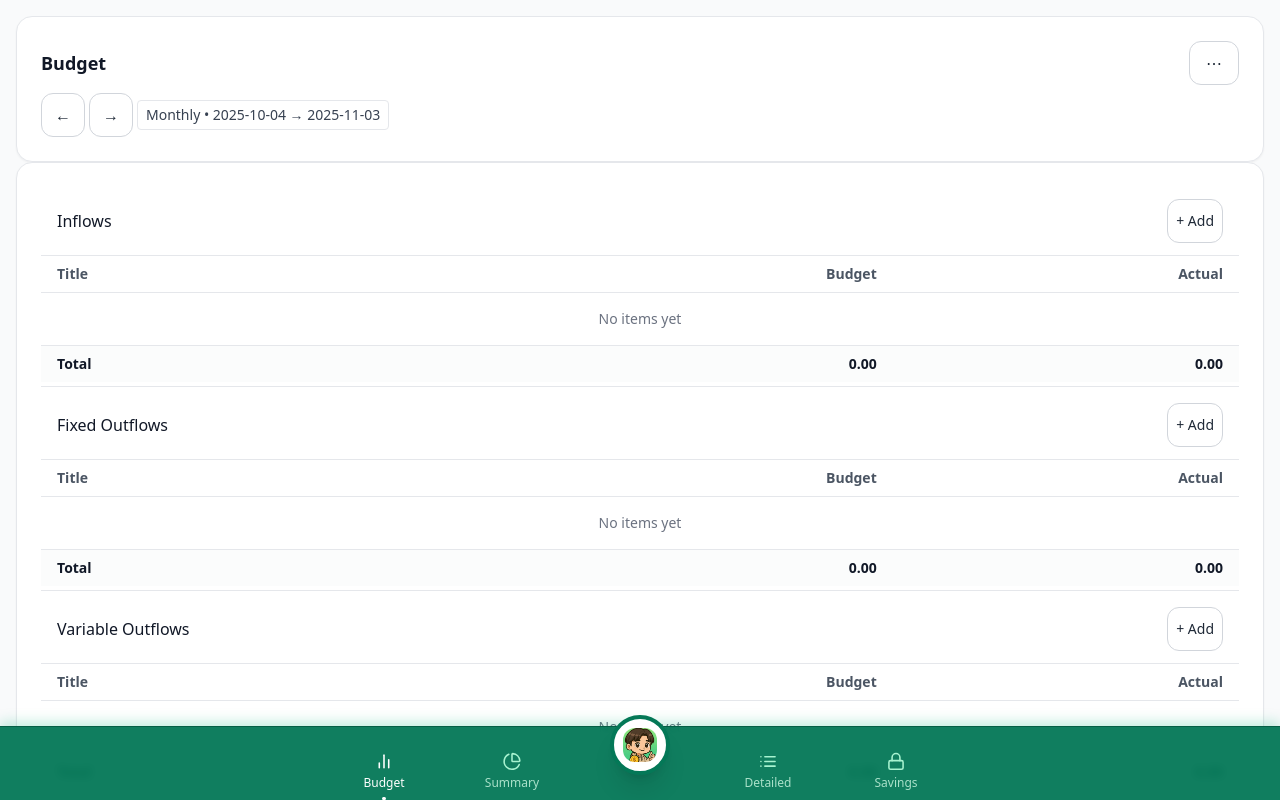
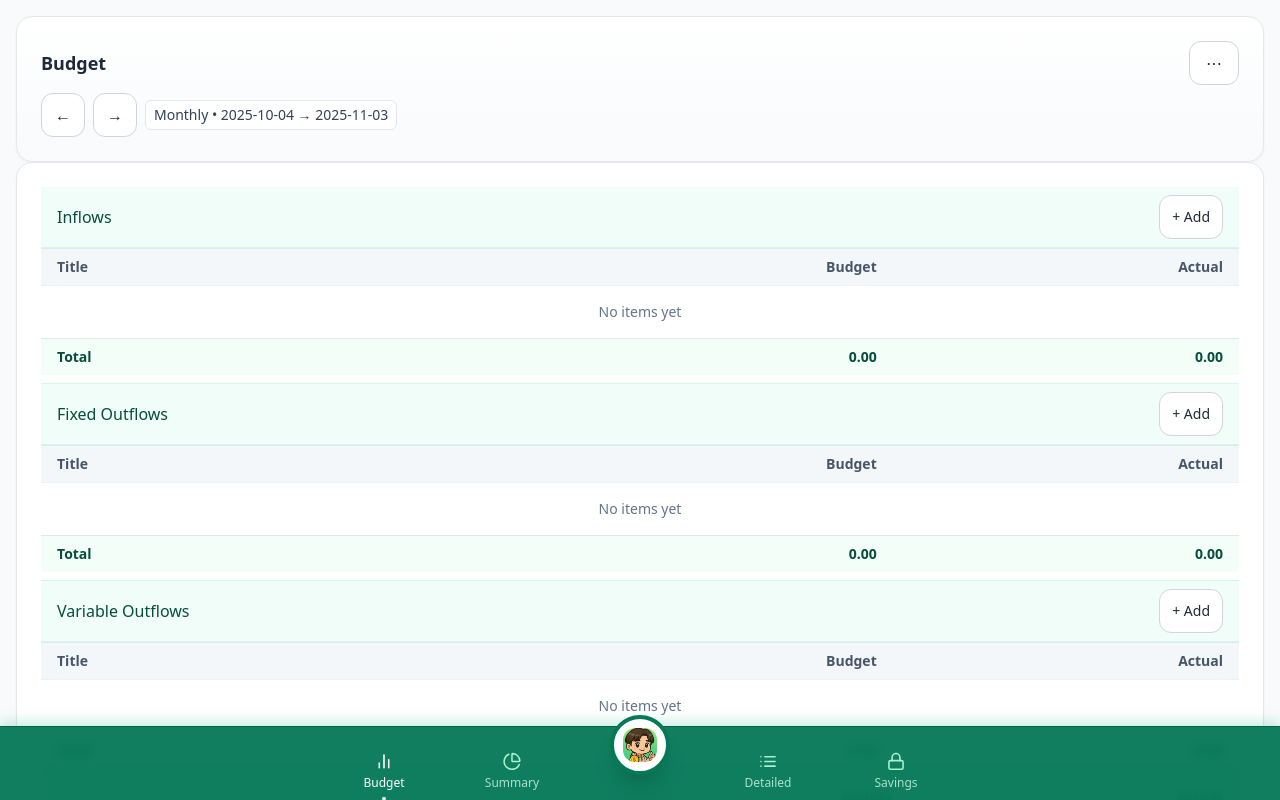
Before and after one commit to crampdg/expense-tracker, a React (Create React App) app: page / in a window 1280 px wide. Both pictures are taken after a click on the tab "Budget". Built offline with nearby package versions, Linux system fonts and the light colour scheme.

Commit message:
budget tab update

```diff
--- a/src/components/BudgetTab.jsx
+++ b/src/components/BudgetTab.jsx
@@ -10,11 +10,14 @@ import SharePDFButton from "./ui/SharePDFButton.jsx";
 import Modal from "./ui/Modal.jsx";
 
 /**
- * BudgetTab (editor-only nesting)
- * - Subcategories are one level deep.
- * - The ONLY way to set/move/remove a parent is in BudgetEditModal.
- * - No drag, no "Parent > Child", no "+ Sub", no inline move.
- * - Collapse toggle (▾/▸) stays for readability.
+ * Visual pass:
+ * - Section headers on a soft emerald tint
+ * - Table thead shaded & sticky; zebra rows
+ * - Sub-rows show a left guide + indent
+ * - Totals & Net have subtle emphasis backgrounds
+ * - Card uses a soft white→slate gradient for separation
+ *
+ * Behavior unchanged from previous version (persisted collapses, editor, etc.)
  */
 export default function BudgetTab({
   period,
@@ -28,11 +31,10 @@ export default function BudgetTab({
   showUndoToast,
   onBulkRenameTransactions,
 }) {
-  // -------------------- Helpers --------------------
+  // -------------------- helpers --------------------
   const norm = (s) => (s ?? "").trim().toLowerCase().replace(/\s+/g, " ");
   const isBlank = (s) => !s || !s.trim();
 
-  // Robust period defaults (prevents invalid dates from crashing render)
   const VALID_TYPES = new Set(["Monthly", "Biweekly", "Weekly", "SemiMonthly", "Annually"]);
   const todayISO = new Date().toISOString().slice(0, 10);
   const coerceISO = (s) => (/^\d{4}-\d{2}-\d{2}$/.test(s || "") ? s : todayISO);
@@ -47,7 +49,6 @@ export default function BudgetTab({
       category: it.category ?? "",
       amount: Number(it.amount ?? 0),
       auto: !!it.auto,
-      // Type only matters for outflows top-level; default to "variable" if missing
       type:
         section === "outflows"
           ? it.type === "fixed"
@@ -64,10 +65,8 @@ export default function BudgetTab({
         : [],
     }));
 
-  // derived accessors into budgets state
   const getArray = (section) => normalizeTree(budgets?.[section], section);
   const setArray = (section, newArr) => setBudgets((prev) => ({ ...prev, [section]: newArr }));
-
   const getItemAtPath = (section, path) =>
     path.length === 1
       ? getArray(section)[path[0]]
@@ -90,13 +89,11 @@ export default function BudgetTab({
       )
     );
 
-  // Editing / history
-  const [editing, setEditing] = useState(null); // {section, path, isNew, presetType?}
+  const [editing, setEditing] = useState(null);
   const [history, setHistory] = useState([]);
   const [menuOpen, setMenuOpen] = useState(false);
   const [periodOpen, setPeriodOpen] = useState(false);
 
-  // history snapshot
   const pushHistory = () =>
     setHistory((h) => [
       ...h,
@@ -114,11 +111,11 @@ export default function BudgetTab({
       showUndoToast?.("Undid last change");
       setHistory((h) => h.slice(0, -1));
     } catch {
-      // ignore
+      /* ignore */
     }
   };
 
-  // -------------------- Period math (defensive) --------------------
+  // -------------------- period math (defensive) --------------------
   const offsetStart = useMemo(() => {
     try {
       return getAnchoredPeriodStart(
@@ -127,7 +124,6 @@ export default function BudgetTab({
         periodOffset
       );
     } catch {
-      // Hard fallback to today if utils choke on input
       const d = new Date(safePeriod.anchorDate || todayISO);
       return new Date(Date.UTC(d.getUTCFullYear(), d.getUTCMonth(), d.getUTCDate()));
     }
@@ -137,7 +133,6 @@ export default function BudgetTab({
     try {
       return calcPeriodEnd(safePeriod.type, offsetStart);
     } catch {
-      // 1-day fallback
       const d = new Date(offsetStart);
       d.setUTCDate(d.getUTCDate() + 1);
       return d;
@@ -160,7 +155,7 @@ export default function BudgetTab({
     }
   }, [offsetEnd]);
 
-  // ---- Actuals in period ----------------------------------------------------
+  // ---- actuals for period ---------------------------------------------------
   const txs = Array.isArray(transactions) ? transactions : [];
 
   const inflowActuals = useMemo(() => {
@@ -214,7 +209,7 @@ export default function BudgetTab({
   const netBudgeted = inflowsTotalBudget - outflowsTotalBudget;
   const netActual = inflowsTotalActual - outflowsTotalActual;
 
-  // ---- Auto-rows from transactions in active period ------------------------
+  // ---- auto-rows from transactions (unchanged) ------------------------------
   useEffect(() => {
     const have = { inflows: new Set(), outflows: new Set() };
     (getArray("inflows") ?? []).forEach((r) => {
@@ -227,7 +222,7 @@ export default function BudgetTab({
     });
 
     const toAdd = { inflows: [], outflows: [] };
-    const pending = { inflows: new Set(), outflows: new Set() }; // prevent dupes within the same pass
+    const pending = { inflows: new Set(), outflows: new Set() };
 
     for (const t of txs) {
       if (isBlank(t.category)) continue;
@@ -269,7 +264,7 @@ export default function BudgetTab({
     // eslint-disable-next-line react-hooks/exhaustive-deps
   }, [startISO, endISO, txs]);
 
-  // -------------------- Collapse UI (now persisted) --------------------
+  // -------------------- collapse state (persisted) ---------------------------
   const COLLAPSE_KEY = "bleh:budget:collapsed:v2";
   const [collapsed, setCollapsed] = useState(() => {
     if (typeof window === "undefined") return new Set();
@@ -291,7 +286,6 @@ export default function BudgetTab({
     }
   }, [collapsed]);
 
-  // key by section + normalized NAME (stable across sessions)
   const keyFor = (section, pathOrName) => {
     const name =
       Array.isArray(pathOrName)
@@ -299,7 +293,6 @@ export default function BudgetTab({
         : pathOrName;
     return `${section}:${norm(name || "")}`;
   };
-
   const isCollapsed = (section, pathOrName) => collapsed.has(keyFor(section, pathOrName));
   const toggleCollapse = (section, pathOrName) =>
     setCollapsed((s) => {
@@ -309,7 +302,7 @@ export default function BudgetTab({
       return ns;
     });
 
-  // -------------------- Save/Delete/Claim (editor is the only entry point) ---
+  // -------------------- save/delete/claim (unchanged) ------------------------
   const saveRow = ({ section, path, isNew }, form, scope = "none") => {
     const newName = (form.category || "").trim() || "Untitled";
     const newNorm = norm(newName);
@@ -331,10 +324,9 @@ export default function BudgetTab({
 
     let arr = getArray(section);
 
-    // --- NEW row
+    // new row
     if (isNew) {
       if (!targetParent) {
-        // top-level
         arr = [
           ...arr,
           {
@@ -346,7 +338,6 @@ export default function BudgetTab({
           },
         ];
       } else {
-        // sub of existing or new parent (create parent if needed)
         let pIdx = arr.findIndex((r) => norm(r.category) === norm(targetParent));
         if (pIdx === -1) {
           arr = [
@@ -373,28 +364,20 @@ export default function BudgetTab({
       }
       setArray(section, arr);
       showUndoToast?.(
-        `Added “${newName}” to ${
-          targetParent
-            ? `subcategories of “${targetParent}”`
-            : section === "inflows"
-            ? "Inflows"
-            : "Outflows"
-        }`,
+        `Added “${newName}”`,
         () => setBudgets(snapshot)
       );
       setEditing(null);
       return;
     }
 
-    // --- EDIT existing row
-    if (wasSub) {
+    // edit existing
+    if (path.length === 2) {
       const [pi, ci] = path;
       const base = JSON.parse(JSON.stringify(arr));
       const child = base[pi].children[ci];
 
-      // If staying under same parent (or moving to 'none')
       if (!targetParent) {
-        // Promote to top-level
         base[pi].children.splice(ci, 1);
         base.push({
           category: newName,
@@ -407,7 +390,6 @@ export default function BudgetTab({
         });
         setArray(section, base);
       } else {
-        // Move to (possibly different) parent
         base[pi].children.splice(ci, 1);
         let pIdx = base.findIndex((r) => norm(r.category) === norm(targetParent));
         if (pIdx === -1) {
@@ -430,13 +412,11 @@ export default function BudgetTab({
         setArray(section, base);
       }
     } else {
-      // was top-level
       const base = JSON.parse(JSON.stringify(arr));
       const idx = path[0];
       const current = base[idx];
 
       if (!targetParent) {
-        // stay top-level; update category/amount (and type for outflows)
         base[idx] = {
           ...current,
           category: newName,
@@ -445,7 +425,6 @@ export default function BudgetTab({
         };
         setArray(section, base);
       } else {
-        // move under parent; lift existing children to top-level to maintain 1-level depth
         const removed = base.splice(idx, 1)[0];
         let withLift = base;
         if (removed.children?.length) {
@@ -484,7 +463,6 @@ export default function BudgetTab({
       }
     }
 
-    // rename transaction scope
     if (renamed && scope !== "none") {
       onBulkRenameTransactions?.({
         section,
@@ -514,7 +492,7 @@ export default function BudgetTab({
       );
     } else if (amountChanged) {
       showUndoToast?.(
-        `Updated “${newName}” • ${money(oldAmount)} → ${money(newAmount)}`,
+        `Updated “${newName}”`,
         () => setBudgets(snapshot)
       );
     }
@@ -535,7 +513,6 @@ export default function BudgetTab({
   };
 
   const claimRow = ({ section, path, isNew }, form) => {
-    // only for top-level lines
     const isSub = path?.length === 2;
     saveRow(
       { section, path, isNew },
@@ -555,12 +532,10 @@ export default function BudgetTab({
     }
   };
 
-  // ---- SECTION TABLE (now sorted; shows per-table totals) -------------------
+  // -------------------- section table --------------------
   const SectionTable = ({ section, rows = [], baseRows }) => {
-    // baseRows = the full, original top-level array for this section (unfiltered)
     const top = baseRows ?? rows;
 
-    // Sort only for display
     const sortedRows = useMemo(
       () => (rows ?? []).slice().sort((a, b) => actualForItem(section, b) - actualForItem(section, a)),
       [rows, inflowActuals, outflowActuals, section]
@@ -575,7 +550,6 @@ export default function BudgetTab({
       [rows, inflowActuals, outflowActuals, section]
     );
 
-    // Path by NAME to avoid identity issues from clones/filters
     const pathFor = (item, parentRef = null) => {
       if (!parentRef) {
         const pi = top.findIndex(r => norm(r.category) === norm(item.category));
@@ -588,20 +562,23 @@ export default function BudgetTab({
 
     const renderRow = (item, depth, parentRef) => {
       const path = pathFor(item, parentRef);
-      const thisKey = keyFor(section, path);
+      const thisKey = `${section}:${depth}:${norm(parentRef?.category || "")}:${norm(item.category)}`;
       const isSub = depth === 1;
       const actual = actualForItem(section, item);
       const budget = Number(item.amount || 0);
 
-      const titleCellClass = ["px-4 py-2", depth ? "pl-6 border-l-2 border-gray-200" : ""].join(" ");
+      const titleCellClass = [
+        "px-4 py-2",
+        depth ? "pl-6 border-l-4 border-emerald-100" : ""
+      ].join(" ");
+
       let budgetCellClass = "px-4 py-2 text-right tabular-nums";
       let actualCellClass = "px-4 py-2 text-right tabular-nums";
 
       if (!isSub) {
         budgetCellClass += " font-medium";
-        // color cues
         if (section === "outflows") {
-          if (budget > 0 && actual > budget) actualCellClass += " text-rose-600 font-medium";
+          if (budget > 0 && actual > budget) actualCellClass += " text-rose-700 font-medium";
           else if (budget > 0 && actual < budget) actualCellClass += " text-emerald-700 font-medium";
           else actualCellClass += " font-medium";
         } else {
@@ -616,8 +593,9 @@ export default function BudgetTab({
           <tr
             key={thisKey}
             className={[
-              "border-t border-gray-100 relative odd:bg-white even:bg-gray-50/40",
-              depth === 0 && isCollapsed(section, path) ? "" : "hover:bg-gray-50",
+              "border-t border-slate-200 relative",
+              "odd:bg-white even:bg-slate-50/60",
+              depth === 0 && isCollapsed(section, path) ? "" : "hover:bg-slate-50"
             ].join(" ")}
             onClick={
               editing ? undefined : () => setEditing({ section, path, isNew: false })
@@ -629,7 +607,7 @@ export default function BudgetTab({
                 {depth === 0 && item.children?.length ? (
                   <button
                     type="button"
-                    className="text-gray-400"
+                    className="text-slate-400 hover:text-slate-600"
                     onClick={(e) => {
                       e.stopPropagation();
                       toggleCollapse(section, path);
@@ -641,10 +619,12 @@ export default function BudgetTab({
                   </button>
                 ) : null}
 
-                <span className="ml-1">
+                <span className="ml-1 text-slate-800">
                   {item.category}
                   {item.auto ? (
-                    <span className="ml-2 text-[10px] uppercase tracking-wide text-gray-400">auto</span>
+                    <span className="ml-2 text-[10px] uppercase tracking-wide text-slate-400 bg-slate-100 rounded px-1 py-0.5">
+                      auto
+                    </span>
                   ) : null}
                 </span>
               </div>
@@ -667,9 +647,9 @@ export default function BudgetTab({
 
     return (
       <div className="overflow-auto" style={editing ? { pointerEvents: "none" } : undefined}>
-        <table className="w-full border-t border-gray-200 text-sm">
-          <thead className="bg-white sticky top-0 z-10 border-b">
-            <tr className="text-left text-gray-600">
+        <table className="w-full border-t border-slate-200 text-sm">
+          <thead className="bg-slate-100/80 backdrop-blur sticky top-0 z-10 border-b border-slate-200">
+            <tr className="text-left text-slate-600">
               <th className="px-4 py-2 w-2/5">Title</th>
               <th className="px-4 py-2 text-right">Budget</th>
               <th className="px-4 py-2 text-right">Actual</th>
@@ -678,7 +658,7 @@ export default function BudgetTab({
           <tbody>
             {rows.length === 0 ? (
               <tr>
-                <td className="px-4 py-4 text-center text-gray-500" colSpan={3}>
+                <td className="px-4 py-4 text-center text-slate-500" colSpan={3}>
                   No items yet
                 </td>
               </tr>
@@ -687,10 +667,14 @@ export default function BudgetTab({
             )}
           </tbody>
           <tfoot>
-            <tr className="border-t bg-gray-50/60">
-              <td className="px-4 py-2 font-semibold">Total</td>
-              <td className="px-4 py-2 text-right tabular-nums font-semibold">{money(tableBudgetTotal)}</td>
-              <td className="px-4 py-2 text-right tabular-nums font-semibold">{money(tableActualTotal)}</td>
+            <tr className="border-t border-slate-200 bg-emerald-50/60">
+              <td className="px-4 py-2 font-semibold text-emerald-900">Total</td>
+              <td className="px-4 py-2 text-right tabular-nums font-semibold text-emerald-900">
+                {money(tableBudgetTotal)}
+              </td>
+              <td className="px-4 py-2 text-right tabular-nums font-semibold text-emerald-900">
+                {money(tableActualTotal)}
+              </td>
             </tr>
           </tfoot>
         </table>
@@ -701,17 +685,17 @@ export default function BudgetTab({
   // -------------------- UI --------------------
   return (
     <>
-      <Card className="p-4">
+      <Card className="p-4 bg-gradient-to-b from-white to-slate-50 border border-slate-200">
         <div className="flex items-center justify-between gap-3">
-          <h2 className="font-semibold text-lg">Budget</h2>
+          <h2 className="font-semibold text-lg text-slate-800">Budget</h2>
           <div className="relative">
-            <Button type="button" variant="ghost" onClick={() => setMenuOpen((o) => !o)}>
+            <Button type="button" variant="ghost" onClick={() => setMenuOpen((o) => !o)} className="rounded-md hover:bg-slate-100">
               ⋯
             </Button>
             {menuOpen && (
-              <div className="absolute right-0 mt-1 w-44 rounded-md border bg-white shadow-md z-20">
+              <div className="absolute right-0 mt-1 w-48 rounded-md border border-slate-200 bg-white shadow-md z-20">
                 <button
-                  className="w-full text-left px-3 py-2 text-sm hover:bg-gray-50 disabled:opacity-40 disabled:cursor-not-allowed"
+                  className="w-full text-left px-3 py-2 text-sm hover:bg-slate-50 disabled:opacity-40 disabled:cursor-not-allowed"
                   onClick={() => {
                     undo();
                     setMenuOpen(false);
@@ -720,14 +704,14 @@ export default function BudgetTab({
                 >
                   Undo
                 </button>
-                <div className="px-2 py-1.5 border-t border-gray-100">
+                <div className="px-2 py-1.5 border-t border-slate-100">
                   <ExportPDFButton
                     targetId="budget-tab"
                     filename={`${startISO}_to_${endISO}_Budget.pdf`}
                     compact
                   />
                 </div>
-                <div className="px-2 py-1 border-t border-gray-100">
+                <div className="px-2 py-1 border-t border-slate-100">
                   <SharePDFButton
                     targetId="budget-tab"
                     filename={`${startISO}_to_${endISO}_Budget.pdf`}
@@ -735,7 +719,7 @@ export default function BudgetTab({
                   />
                 </div>
                 <button
-                  className="w-full text-left px-3 py-2 text-sm hover:bg-gray-50"
+                  className="w-full text-left px-3 py-2 text-sm hover:bg-slate-50"
                   onClick={() => {
                     setPeriodOffset(0);
                     setMenuOpen(false);
@@ -744,7 +728,7 @@ export default function BudgetTab({
                   Reset to current period
                 </button>
                 <button
-                  className="w-full text-left px-3 py-2 text-sm hover:bg-gray-50"
+                  className="w-full text-left px-3 py-2 text-sm hover:bg-slate-50"
                   onClick={() => {
                     setPeriodOpen(true);
                     setMenuOpen(false);
@@ -757,12 +741,12 @@ export default function BudgetTab({
           </div>
         </div>
 
-        {/* Period arrows + chip */}
-        <div className="mt-2 flex items-center gap-1">
+        {/* Period controls */}
+        <div className="mt-2 flex items-center gap-2">
           <Button
             type="button"
             variant="ghost"
-            className="!px-2"
+            className="!px-2 rounded-md hover:bg-slate-100"
             onClick={() => setPeriodOffset((o) => o - 1)}
             title="Previous"
           >
@@ -771,7 +755,7 @@ export default function BudgetTab({
           <Button
             type="button"
             variant="ghost"
-            className="!px-2"
+            className="!px-2 rounded-md hover:bg-slate-100"
             onClick={() => setPeriodOffset((o) => o + 1)}
             title="Next"
           >
@@ -780,7 +764,7 @@ export default function BudgetTab({
           <button
             type="button"
             onClick={() => setPeriodOpen(true)}
-            className="px-2 py-1 rounded border text-gray-700 text-xs md:text-sm hover:bg-gray-50"
+            className="px-2 py-1 rounded-md border border-slate-200 text-slate-700 text-xs md:text-sm bg-white hover:bg-slate-50"
             title="Open period settings"
           >
             {safePeriod.type} • {startISO} → {endISO}
@@ -788,27 +772,28 @@ export default function BudgetTab({
         </div>
       </Card>
 
-      {/* TABLES */}
-      <Card id="budget-tab" className="p-0 overflow-hidden">
-        <div className="flex items-center justify-between px-4 py-3">
-          <h3 className="font-medium">Inflows</h3>
+      {/* MAIN CARD */}
+      <Card id="budget-tab" className="p-0 overflow-hidden border border-slate-200 bg-white">
+        {/* Inflows header */}
+        <div className="flex items-center justify-between px-4 py-2 bg-emerald-50/70 border-b border-emerald-100">
+          <h3 className="font-medium text-emerald-900">Inflows</h3>
           <Button
             type="button"
             variant="ghost"
             onClick={() => {
-              setEditing({ section: "inflows", path: [getArray("inflows").length], isNew: true });
+              const len = getArray("inflows").length;
+              setEditing({ section: "inflows", path: [len], isNew: true });
             }}
-            className="!px-2 !py-1 text-sm"
+            className="!px-3 !py-1 text-sm rounded-full bg-emerald-600/10 hover:bg-emerald-600/15 text-emerald-800"
           >
             + Add
           </Button>
         </div>
         <SectionTable section="inflows" rows={getArray("inflows")} baseRows={getArray("inflows")} />
 
-        <div className="h-px bg-gray-200 my-1" />
-
-        <div className="flex items-center justify-between px-4 py-3">
-          <h3 className="font-medium">Fixed Outflows</h3>
+        {/* Fixed outflows header */}
+        <div className="mt-2 flex items-center justify-between px-4 py-2 bg-emerald-50/70 border-y border-emerald-100">
+          <h3 className="font-medium text-emerald-900">Fixed Outflows</h3>
           <Button
             type="button"
             variant="ghost"
@@ -816,7 +801,7 @@ export default function BudgetTab({
               const len = getArray("outflows").length;
               setEditing({ section: "outflows", path: [len], isNew: true, presetType: "fixed" });
             }}
-            className="!px-2 !py-1 text-sm"
+            className="!px-3 !py-1 text-sm rounded-full bg-emerald-600/10 hover:bg-emerald-600/15 text-emerald-800"
           >
             + Add
           </Button>
@@ -827,10 +812,9 @@ export default function BudgetTab({
           baseRows={getArray("outflows")}
         />
 
-        <div className="h-px bg-gray-200 my-1" />
-
-        <div className="flex items-center justify-between px-4 py-3">
-          <h3 className="font-medium">Variable Outflows</h3>
+        {/* Variable outflows header */}
+        <div className="mt-2 flex items-center justify-between px-4 py-2 bg-emerald-50/70 border-y border-emerald-100">
+          <h3 className="font-medium text-emerald-900">Variable Outflows</h3>
           <Button
             type="button"
             variant="ghost"
@@ -838,7 +822,7 @@ export default function BudgetTab({
               const len = getArray("outflows").length;
               setEditing({ section: "outflows", path: [len], isNew: true, presetType: "variable" });
             }}
-            className="!px-2 !py-1 text-sm"
+            className="!px-3 !py-1 text-sm rounded-full bg-emerald-600/10 hover:bg-emerald-600/15 text-emerald-800"
           >
             + Add
           </Button>
@@ -849,23 +833,25 @@ export default function BudgetTab({
           baseRows={getArray("outflows")}
         />
 
-        {/* NET */}
-        <div className="px-4 py-3 text-sm border-t border-gray-100">
+        {/* Net band */}
+        <div className="px-4 py-3 text-sm border-t border-emerald-200 bg-gradient-to-r from-emerald-50 to-emerald-100">
           <table className="w-full">
             <thead>
-              <tr className="text-left text-gray-600">
+              <tr className="text-left text-emerald-900/80">
                 <th className="py-1 w-2/5"> </th>
                 <th className="py-1 text-right">Budget</th>
                 <th className="py-1 text-right">Actual</th>
               </tr>
             </thead>
             <tbody>
-              <tr className="bg-gray-50/60">
-                <td className="py-2 font-semibold">Net</td>
-                <td className="py-2 text-right tabular-nums font-semibold">{money(netBudgeted)}</td>
+              <tr>
+                <td className="py-2 font-semibold text-emerald-900">Net</td>
+                <td className="py-2 text-right tabular-nums font-semibold text-emerald-900">
+                  {money(netBudgeted)}
+                </td>
                 <td
                   className={`py-2 text-right tabular-nums font-semibold ${
-                    netActual < 0 ? "text-red-600" : "text-emerald-700"
+                    netActual < 0 ? "text-rose-700" : "text-emerald-800"
                   }`}
                 >
                   {money(netActual)}
@@ -876,11 +862,11 @@ export default function BudgetTab({
         </div>
       </Card>
 
-      {/* Period Settings */}
+      {/* Period settings modal */}
       <Modal open={periodOpen} onClose={() => setPeriodOpen(false)} title="Period settings">
         <div className="space-y-3">
           <div className="grid grid-cols-1 gap-2">
-            <label className="text-xs text-gray-600">Type</label>
+            <label className="text-xs text-slate-600">Type</label>
             <select
               value={safePeriod.type}
               onChange={(e) => setPeriod((p) => ({ ...p, type: e.target.value }))}
@@ -894,7 +880,7 @@ export default function BudgetTab({
             </select>
           </div>
           <div className="grid grid-cols-1 gap-2">
-            <label className="text-xs text-gray-600">Anchor date</label>
+            <label className="text-xs text-slate-600">Anchor date</label>
             <input
               type="date"
               value={safePeriod.anchorDate}
@@ -911,10 +897,10 @@ export default function BudgetTab({
         </div>
       </Modal>
 
-      {/* Editor modal */}
+      {/* Editor */}
       <BudgetEditModal
         open={!!editing}
-        onClose={() => setEditing(null)}  // <-- makes Cancel work
+        onClose={() => setEditing(null)}
         item={
           editing
             ? (() => {
```
